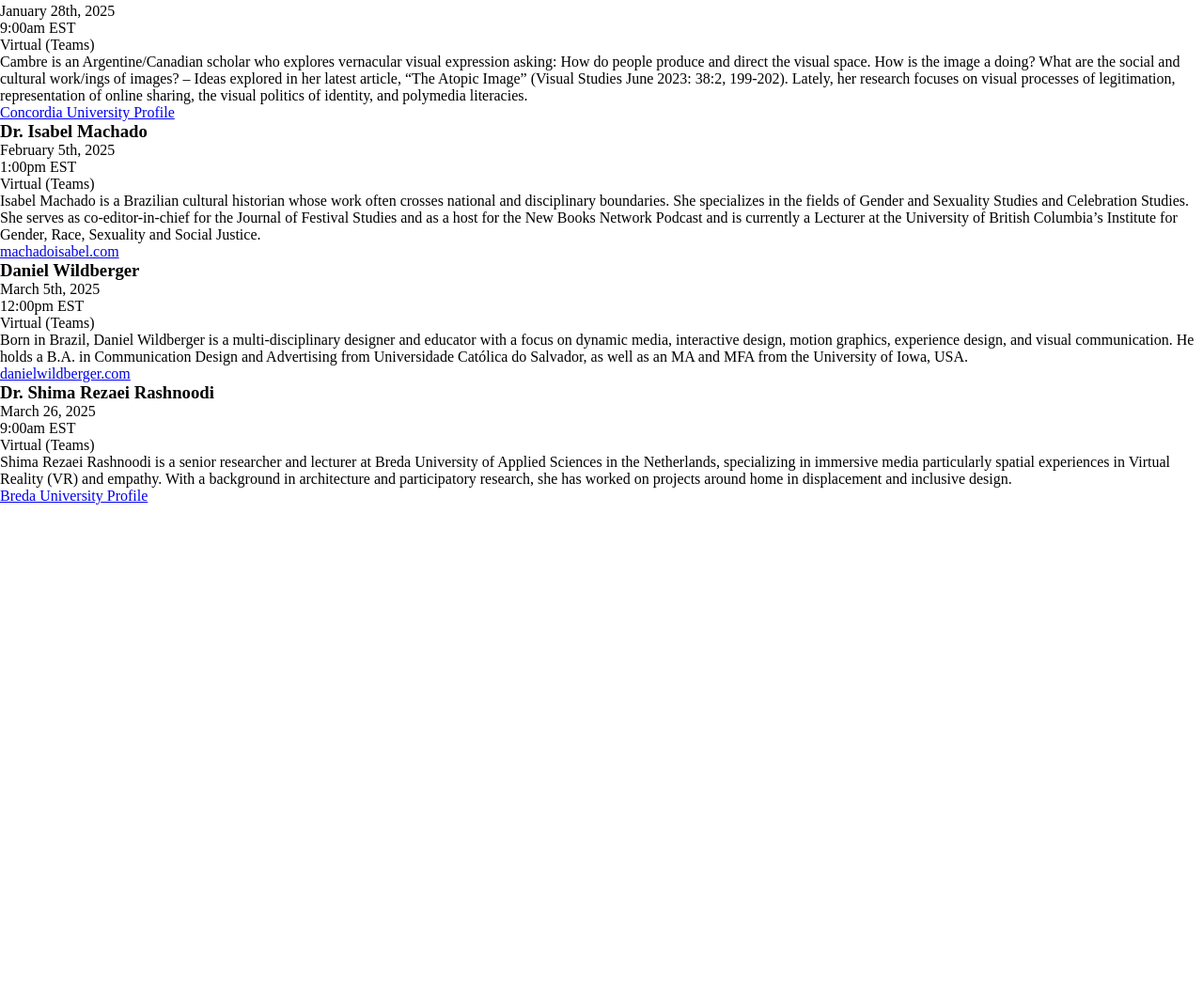
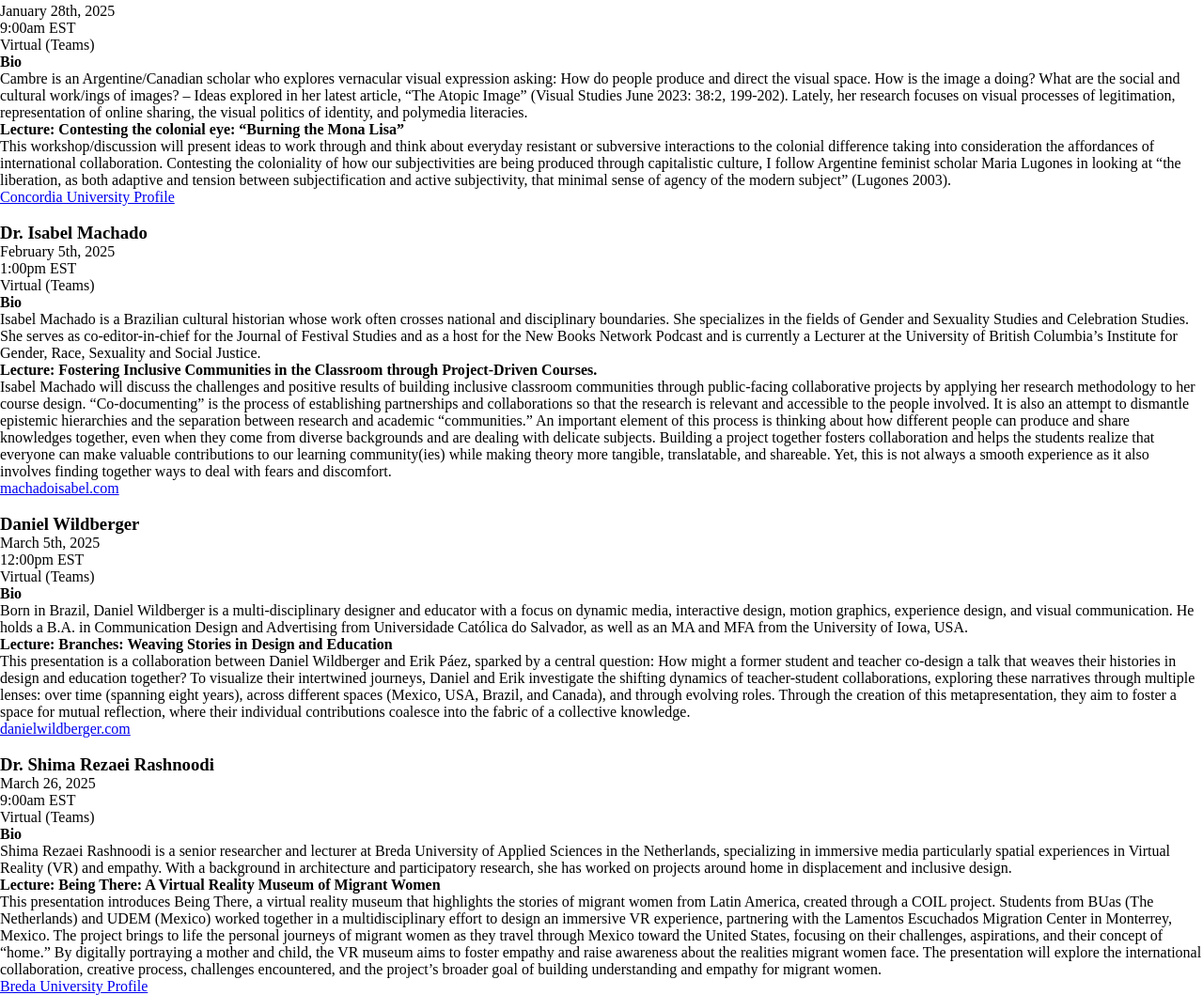
Before and after one commit to zomadk/A3, a plain HTML site: page index.html in a window 1280 px wide. Shown: the part 83-1142 px from the top of the page at 94% size. Before the commit the page ends 800 px from the top, so only its background shows below. Drawn offline with Linux system fonts and the light colour scheme.

Commit message:
Add files via upload

```diff
--- a/index.html
+++ b/index.html
@@ -20,44 +20,59 @@
         <div class="time">9:00am EST</div>
         <div class="location">Virtual (Teams)</div>
         <div class="info">
+          <h4>Bio</h5>
           <p> Cambre is an Argentine/Canadian scholar who explores vernacular visual expression asking: How do people produce and direct the visual space. How is the image a doing? What are the social and cultural work/ings of images? – Ideas explored in her latest article, “The Atopic Image” (Visual Studies June 2023: 38:2, 199-202). Lately, her research focuses on visual processes of legitimation, representation of online sharing, the visual politics of identity, and polymedia literacies.  </p>
+          <h4>Lecture: Contesting the colonial eye: “Burning the Mona Lisa”</h4>
+          <p>This workshop/discussion will present ideas to work through and think about everyday resistant or subversive interactions to the colonial difference taking into consideration the affordances of international collaboration. Contesting the coloniality of how our subjectivities are being produced through capitalistic culture, I follow Argentine feminist scholar Maria Lugones in looking at “the liberation, as both adaptive and tension between subjectification and active subjectivity, that minimal sense of agency of the modern subject” (Lugones 2003).</p>
           <div class="external_links">
             <a href="https://www.concordia.ca/faculty/carolina-cambre.html">Concordia University Profile</a>
           </div>
         </div>
       </section>
+      <br>
       <section class="event" id="isabel-machado">
         <h3>Dr. Isabel Machado</h3>
         <div class="date">February 5th, 2025</div>
         <div class="time">1:00pm EST</div>
         <div class="location">Virtual (Teams)</div>
         <div class="info">
+          <h4>Bio</h4>
           <p> Isabel Machado is a Brazilian cultural historian whose work often crosses national and disciplinary boundaries. She specializes in the fields of Gender and Sexuality Studies and Celebration Studies. She serves as co-editor-in-chief for the Journal of Festival Studies and as a host for the New Books Network Podcast and is currently a Lecturer at the University of British Columbia’s Institute for Gender, Race, Sexuality and Social Justice. </p>
+          <h4>Lecture: Fostering Inclusive Communities in the Classroom through Project-Driven Courses.</h4>
+          <p>Isabel Machado will discuss the challenges and positive results of building inclusive classroom communities through public-facing collaborative projects by applying her research methodology to her course design. “Co-documenting” is the process of establishing partnerships and collaborations so that the research is relevant and accessible to the people involved. It is also an attempt to dismantle epistemic hierarchies and the separation between research and academic “communities.” An important element of this process is thinking about how different people can produce and share knowledges together, even when they come from diverse backgrounds and are dealing with delicate subjects. Building a project together fosters collaboration and helps the students realize that everyone can make valuable contributions to our learning community(ies) while making theory more tangible, translatable, and shareable. Yet, this is not always a smooth experience as it also involves finding together ways to deal with fears and discomfort.</p>
           <div class="external_links">
             <a href="https://www.machadoisabel.com/" target="_blank">machadoisabel.com</a>
           </div>
         </div>
       </section>
-      </p>
+      <br>
       <section class="event" id="daniel-wildberger">
         <h3>Daniel Wildberger</h3>
         <div class="date"> March 5th, 2025</div>
         <div class="time">12:00pm EST</div>
         <div class="location">Virtual (Teams)</div>
         <div class="info">
+          <h4>Bio</h4>
           <p> Born in Brazil, Daniel Wildberger is a multi-disciplinary designer and educator with a focus on dynamic media, interactive design, motion graphics, experience design, and visual communication. He holds a B.A. in Communication Design and Advertising from Universidade Católica do Salvador, as well as an MA and MFA from the University of Iowa, USA. </p>
+          <h4>Lecture: Branches: Weaving Stories in Design and Education </h4>
+          <p>This presentation is a collaboration between Daniel Wildberger and Erik Páez, sparked by a central question: How might a former student and teacher co-design a talk that weaves their histories in design and education together? To visualize their intertwined journeys, Daniel and Erik investigate the shifting dynamics of teacher-student collaborations, exploring these narratives through multiple lenses: over time (spanning eight years), across different spaces (Mexico, USA, Brazil, and Canada), and through evolving roles. Through the creation of this metapresentation, they aim to foster a space for mutual reflection, where their individual contributions coalesce into the fabric of a collective knowledge.</p>
           <div class="external_links">
             <a href="https://www.danielwildberger.com/" target="_blank">danielwildberger.com</a>
           </div>
         </div>
       </section>
+      <br>
       <section class="event" id="shima-rashnoodi">
         <h3>Dr. Shima Rezaei Rashnoodi</h3>
         <div class="date">March 26, 2025</div>
         <div class="time">9:00am EST</div>
         <div class="location">Virtual (Teams)</div>
         <div class="info">
+          <h4>Bio</h4>
           <p> Shima Rezaei Rashnoodi is a senior researcher and lecturer at Breda University of Applied Sciences in the Netherlands, specializing in immersive media particularly spatial experiences in Virtual Reality (VR) and empathy. With a background in architecture and participatory research, she has worked on projects around home in displacement and inclusive design.  </p>
+          <h4>Lecture: Being There: A Virtual Reality Museum of Migrant Women</h4>
+          <p>This presentation introduces Being There, a virtual reality museum that highlights the stories of migrant women from Latin America, created through a COIL project. Students from BUas (The Netherlands) and UDEM (Mexico) worked together in a multidisciplinary effort to design an immersive VR experience, partnering with the Lamentos Escuchados Migration Center in Monterrey, Mexico. The project brings to life the personal journeys of migrant women as they travel through Mexico toward the United States, focusing on their challenges, aspirations, and their concept of “home.” By digitally portraying a mother and child, the VR museum aims to foster empathy and raise awareness about the realities migrant women face. The presentation will explore the international collaboration, creative process, challenges encountered, and the project’s broader goal of building understanding and empathy for migrant women.</p>
+          </h4>
           <div class="external_links">
             <a href="https://pure.buas.nl/en/persons/shima-rezaei-rashnoodi" tagret="_blank">Breda University Profile</a>
           </div>
```
